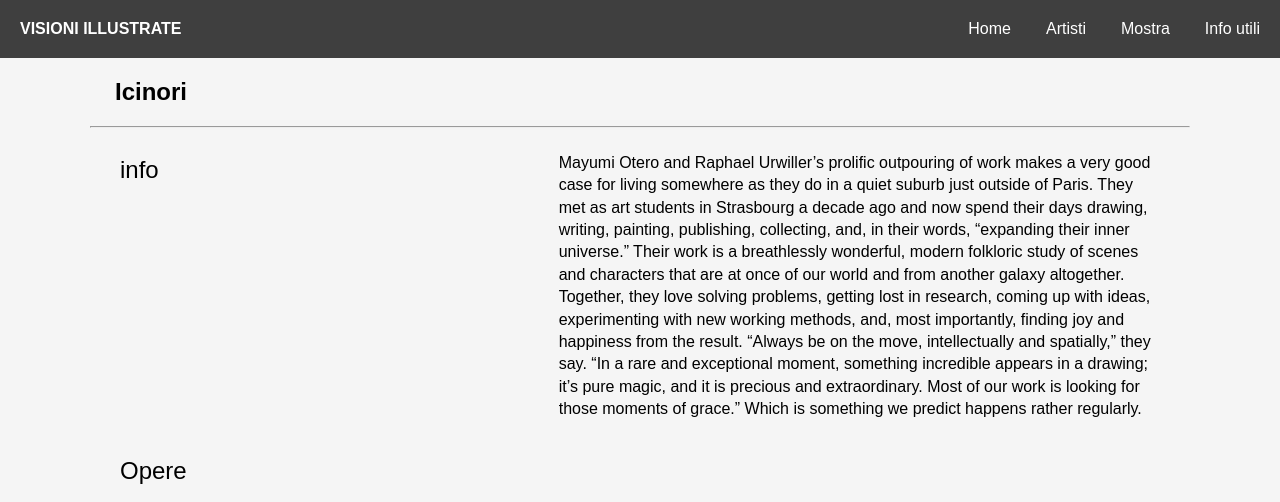
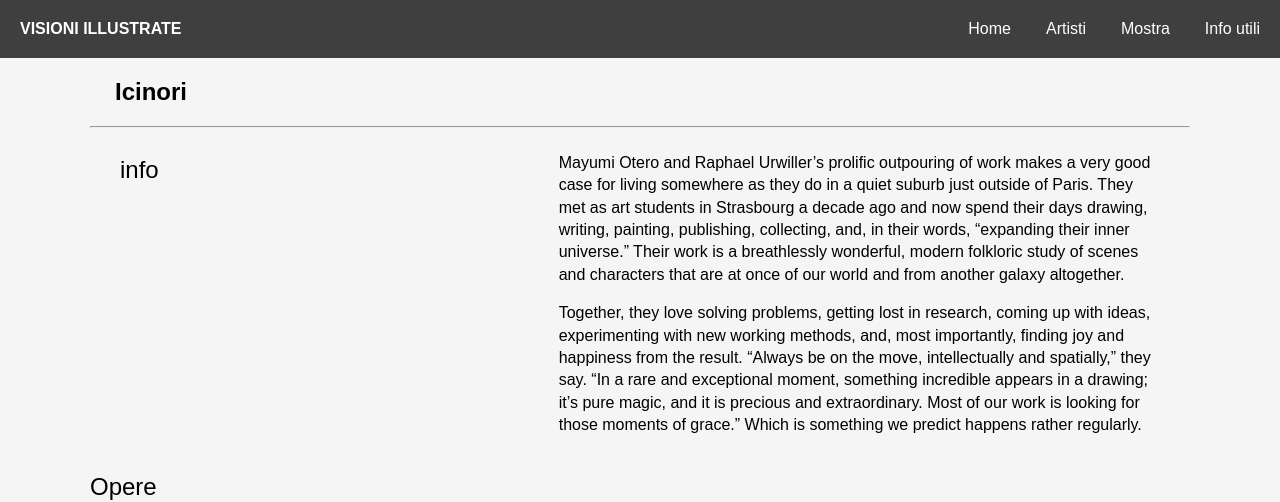
Before and after one commit to Samuelexpietro/Esercitazione-4-Samuele-Muzzone-Pietro, a plain HTML site: page icinori.html in a window 1280 px wide. Shown: the top 502 px of the page. Drawn offline with Linux system fonts and the light colour scheme.

Commit message:
bio 2 paragrafi

```diff
--- a/icinori.html
+++ b/icinori.html
@@ -22,24 +22,26 @@
     <section class="artist">
         <h1>Icinori</h1>
         <hr>
-        <div>
+        <div class="pagina">
             <h2>
                 info
             </h2>
+            <div class="bio">
             <p>
                 Mayumi Otero and Raphael Urwiller’s prolific outpouring of work makes a very good case for
                 living somewhere as they do in a quiet suburb just outside of Paris. They met as art students
                 in Strasbourg a decade ago and now spend their days drawing, writing, painting, publishing,
                 collecting, and, in their words, “expanding their inner universe.” Their work is a breathlessly
                 wonderful, modern folkloric study of scenes and characters that are at once of our world and from
-                another galaxy altogether. Together, they love solving problems, getting lost in research, coming
+                another galaxy altogether.
+            </p>
+            <p>Together, they love solving problems, getting lost in research, coming
                 up with ideas, experimenting with new working methods, and, most importantly, finding joy and happiness
                 from the result. “Always be on the move, intellectually and spatially,” they say. “In a rare
                 and exceptional moment, something incredible appears in a drawing; it’s pure magic, and it is
                 precious and extraordinary. Most of our work is looking for those moments of grace.” Which is
-                something we predict happens rather regularly.
-            </p>
-
+                something we predict happens rather regularly.</p>
+            </div>
         </div>
         <div class="opere">
             <h2>Opere</h2>
--- a/style.css
+++ b/style.css
@@ -123,7 +123,7 @@ section.artist {
     margin: auto;
 }
 
-section.artist div {
+section.artist div.pagina {
     display: flex;
     gap: 400px;
     padding-left: 30px;
```
Also changed, not shown: paulblow.html (+7 -2 lines), sanna.html (+6 -2 lines).
